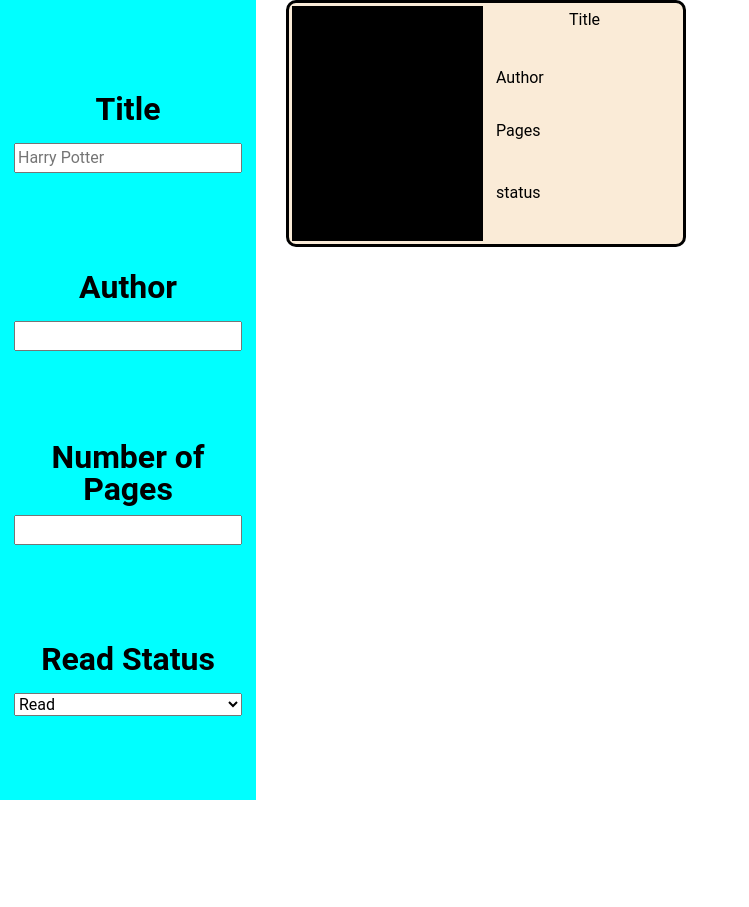
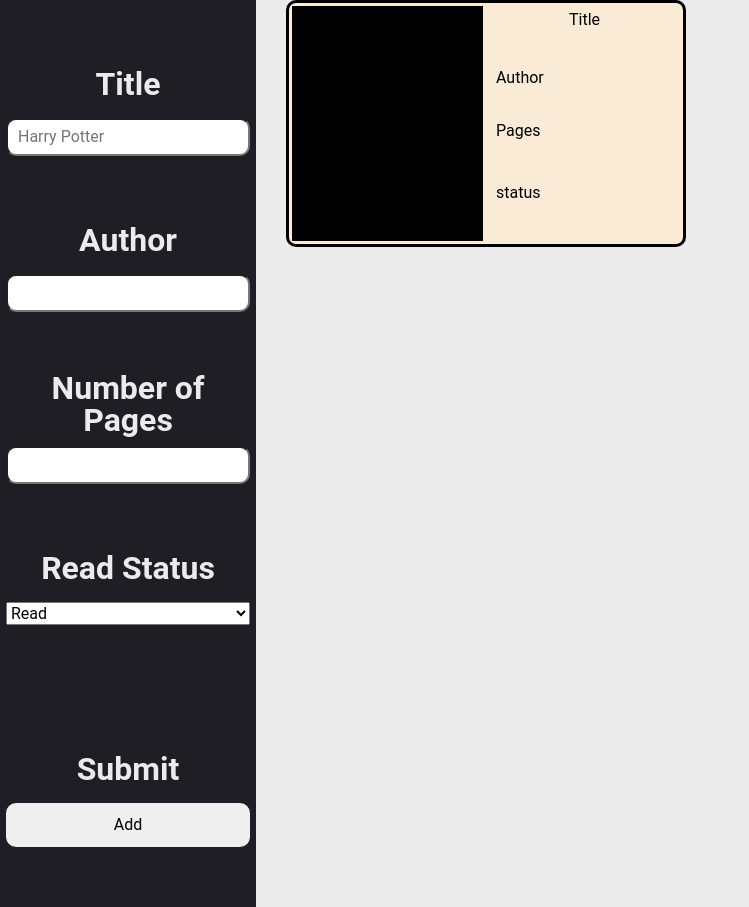
Before and after one commit to J-Herika/Library-constructors, a plain HTML site: page index.html in a window 1280 px wide. Shown: the whole page, without its empty margins (0-749 px from the left). Before the commit the page ends 800 px from the top, so only its background shows below. Drawn offline with Linux system fonts and the light colour scheme.

Commit message:
finished the form style

```diff
--- a/index.html
+++ b/index.html
@@ -38,6 +38,10 @@
                 <option value="not-read">Not Read</option>
               </select>
             </li>
+            <li class="submit-button-class">
+              <label for="submit-button">Submit</label>
+              <button type="button" id="submit-button">Add</button>
+            </li>
           </ul>
         </form>
       </div>
--- a/style.css
+++ b/style.css
@@ -61,14 +61,20 @@ h6 {
   isolation: isolate;
 }
 
+:root {
+  --silver: #c0c0c0;
+  --anti-white: #ebebeb;
+  --black: #1e1e24;
+}
+
 html,
 body {
   height: 100%;
   font-family: "roboto", sans-serif;
 }
 body {
-  max-height: 100%;
   min-height: 100%;
+  background-color: var(--anti-white);
 }
 
 .content {
@@ -78,34 +84,45 @@ body {
 }
 
 .getinfo-content {
-  background-color: aqua;
-
+  background-color: var(--black);
+  color: var(--silver);
   display: grid;
   align-content: center;
   justify-content: center;
-  gap: 30px
 }
 ul {
   list-style-type: none;
   display: grid;
 
-  gap:90px;
+  gap: 60px;
   padding: 60px 0;
   justify-content: center;
 }
 li {
   display: grid;
-  gap:10px
+  gap: 10px;
+}
+label {
+  color: var(--anti-white);
 }
 li label {
   justify-self: center;
   font-size: 2rem;
-  font-weight:700;
+  font-weight: 700;
 }
-li input{
-  display: inline-block;
+li input {
+  border-radius: 10px;
+  padding: 5px 10px;
 }
-.pages{
+.submit-button-class {
+  padding-top: 60px;
+}
+#submit-button {
+  padding: 10px 5px;
+  border-radius: 10px;
+  border-style: none;
+}
+.pages {
   max-width: 190px;
   text-align: center;
   line-height: 1;
@@ -134,7 +151,7 @@ li input{
   background-color: black;
   margin: 1.5%;
 }
-.book-img img{
+.book-img img {
   max-height: 0px;
   border-radius: 20px;
 }
```
